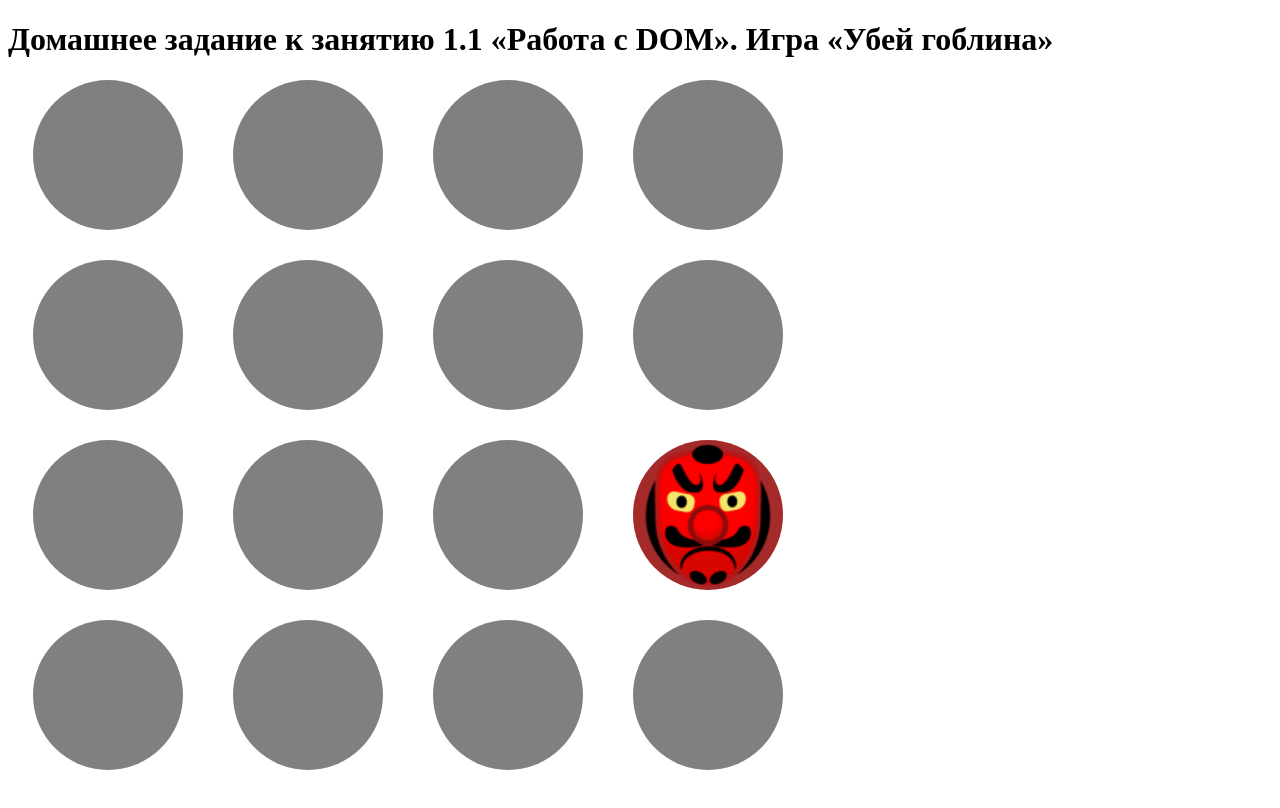
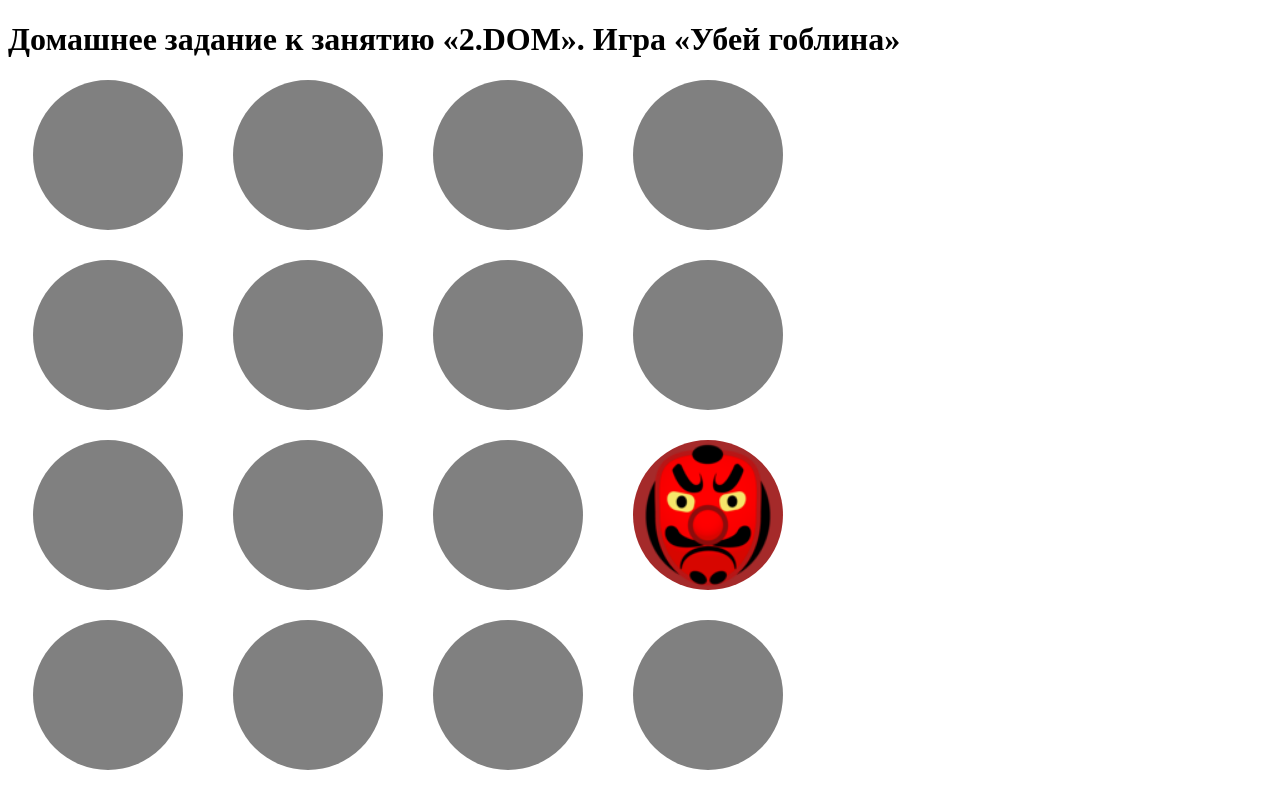
Before and after one commit to german-spb/dom, a website built with webpack: page src/index.html in a window 1280 px wide. Built offline with nearby package versions, Linux system fonts and the light colour scheme.

Commit message:
Update index.html

```diff
--- a/src/index.html
+++ b/src/index.html
@@ -15,7 +15,7 @@
           <a href="https://netology.ru/" class="logo__link"></a>
         </div>
         <h1 class="header__title">
-            Домашнее задание к занятию 1.1 «Работа с DOM». Игра «Убей гоблина»
+            Домашнее задание к занятию «2.DOM». Игра «Убей гоблина»
         </h1>
     </header>
     <main class="content">
```
